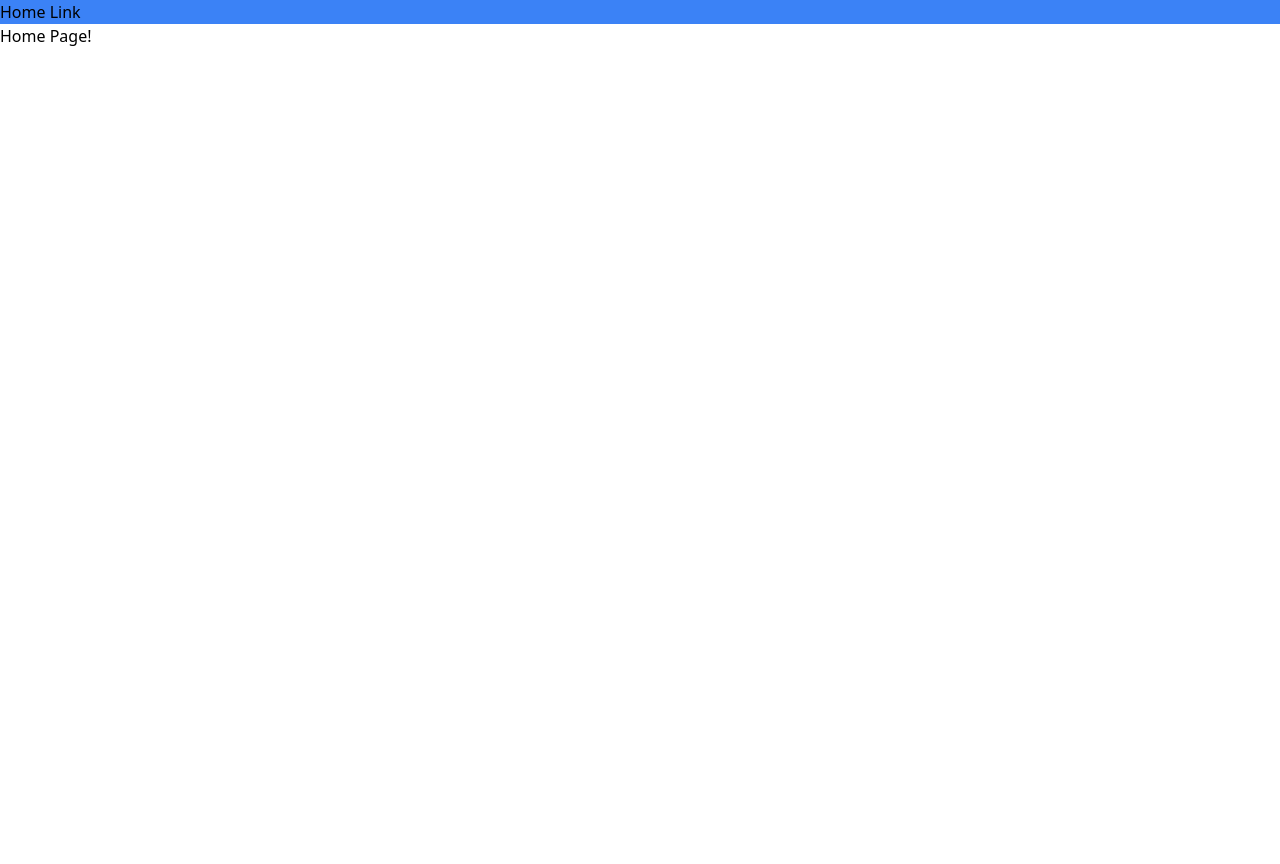
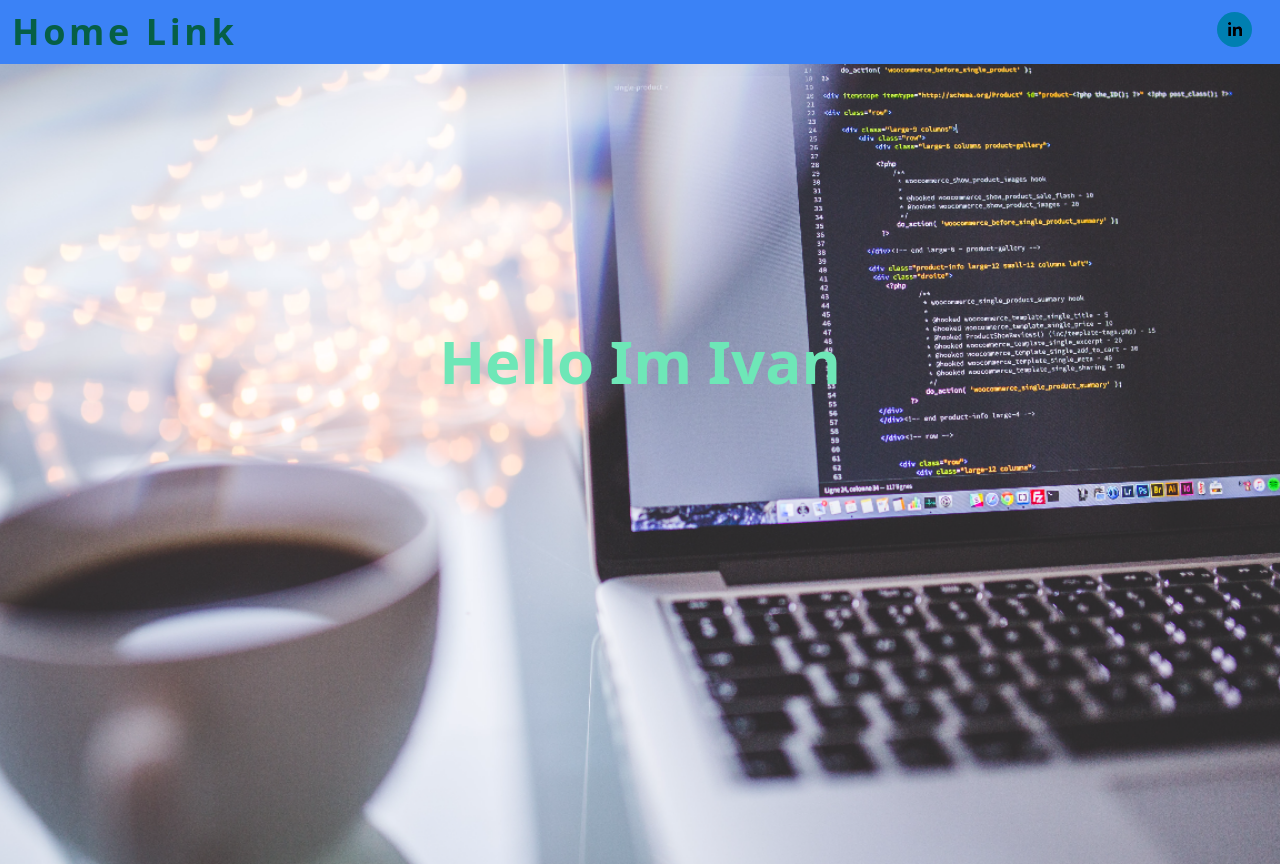
Before and after one commit to ifsilvar/Portfolio, a React (Create React App) app: page / in a window 1280 px wide. Before the commit the page ends 800 px from the top, so only its background shows below. Built offline with nearby package versions, Linux system fonts and the light colour scheme.

Commit message:
initial styling

```diff
--- a/package.json
+++ b/package.json
@@ -12,6 +12,7 @@
     "react-dom": "^17.0.1",
     "react-router-dom": "^5.2.0",
     "react-scripts": "4.0.2",
+    "react-social-icons": "^4.1.0",
     "web-vitals": "^1.1.0"
   },
   "scripts": {
--- a/src/components/Home.js
+++ b/src/components/Home.js
@@ -1,5 +1,13 @@
 import React from "react";
+import image from "../background.png"
 
 export default function Home() {
-    return <h1>Home Page!</h1>
+    return (
+    <main>
+        <img src={image} alt="homescreen background" className="absolute object-cover w-full h-full" />
+        <section className="relative flex justify-center min-h-screen pt-12 lg:pt-64 px-8">
+            <h1 className="text-6xl text-green-300 font-bold leading-none lg:leading-snug">Hello Im Ivan</h1>
+        </section>
+    </main>
+        )
 }
--- a/src/components/NavBar.js
+++ b/src/components/NavBar.js
@@ -1,15 +1,19 @@
 import React from "react";
 import { NavLink } from "react-router-dom"
+import { SocialIcon } from "react-social-icons"
 
 export default function NavBar() {
     return (
     <header className="bg-blue-500">
         <div className="container mx-auto flex justify-between">
-            <nav>
-                <NavLink to="/">
+            <nav className="flex">
+                <NavLink to="/" exact className="inline-flex items-center py-3 px-3 mr-4 text-red-100 hover:text-green-800 text-4xl font-bold tracking-widest">
                 Home Link
                 </NavLink>
             </nav>
+            <div className="inline-flex py-3 px-3 ">
+                <SocialIcon url="https://www.linkedin.com/in/ivan-f-silvar/" className="mr-4" target="_blank" fgColor="fff" style={{ height: 35, width: 35 }} />
+            </div>
         </div>
     </header>
     )
```
Also changed, not shown: src/background.png (added), 1 other file (tests, documents, lock files or other folders).
